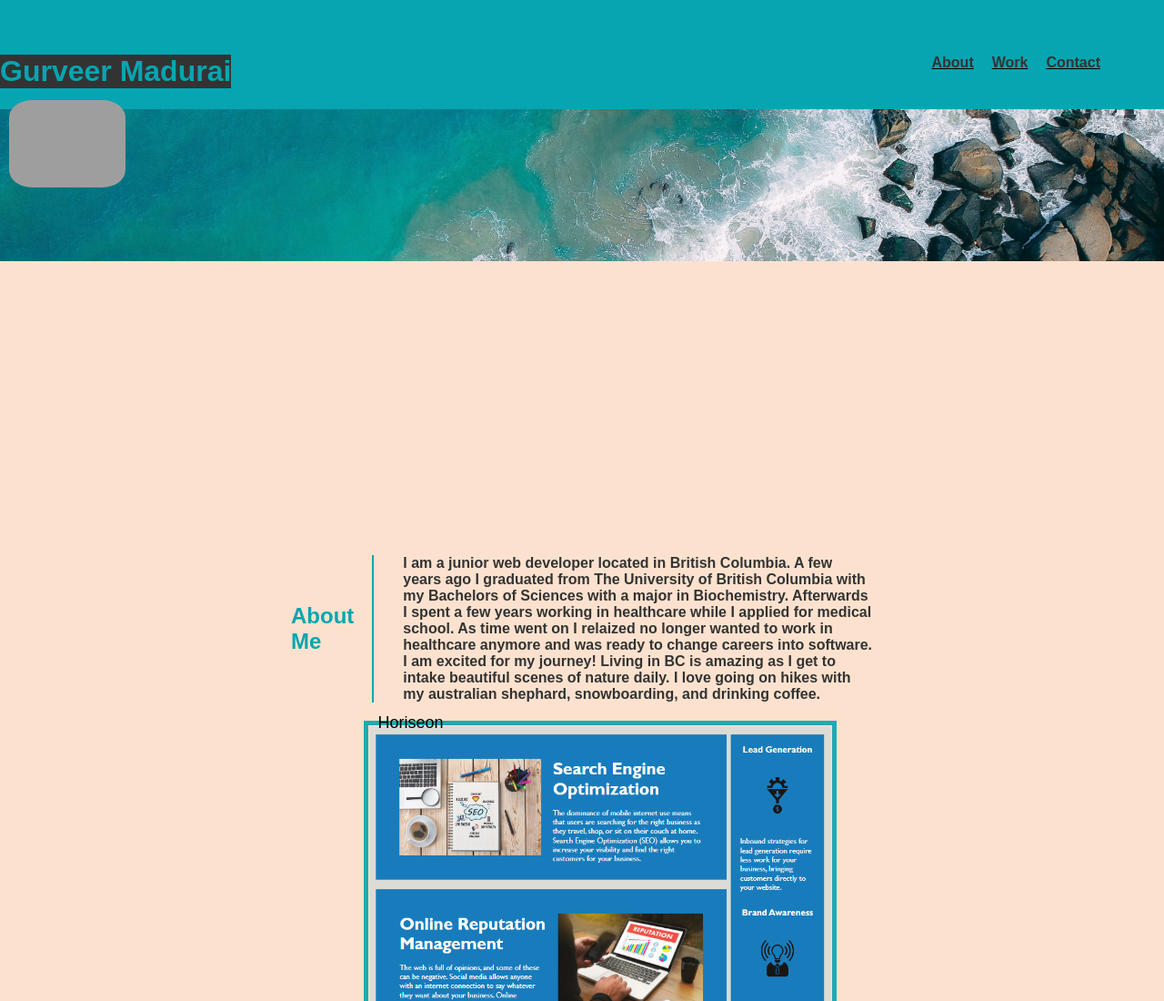
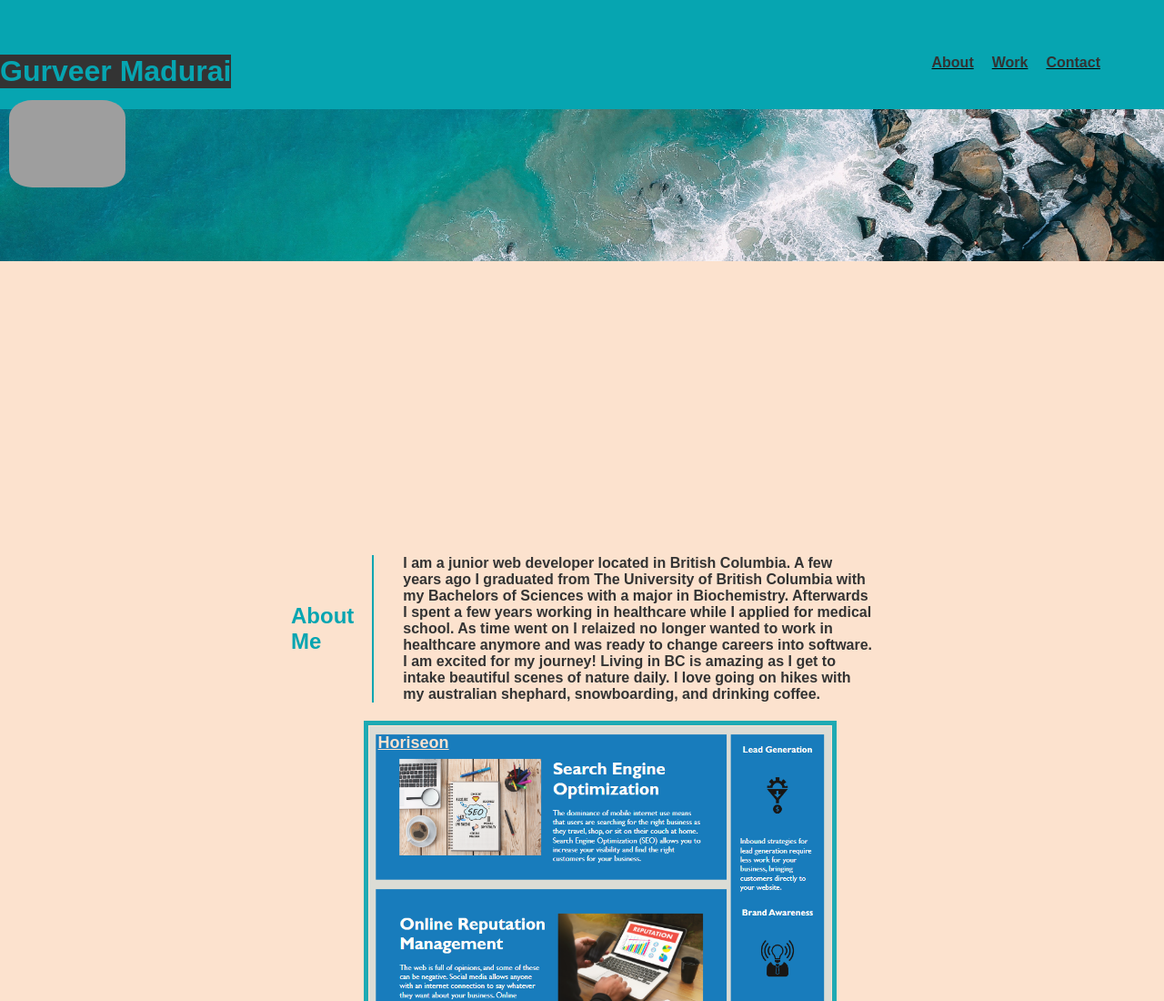
Before and after one commit to gurverm/my-portfolio, a plain HTML site: page index.html in a window 1280 px wide. Shown: the top 1100 px of the page at 91% size. Drawn offline with Linux system fonts and the light colour scheme; grey boxes are pictures that could not be loaded.

Commit message:
README images added

```diff
--- a/assets/CSS/style.css
+++ b/assets/CSS/style.css
@@ -9,7 +9,8 @@ body{
 }
 :root {
   --mainFontColor:#333;
-  --mainBlue:#06a5b1
+  --mainBlue:#06a5b1;
+  --mainTan:#fce2ce;
 }
 
 header {
@@ -90,9 +91,12 @@ p, .containerImage img, .container ul  {
 
 .containerTitle{
   position: absolute;
-  top: 8px;
+  top: 30px;
   left: 16px;
   font-size: 18px;
+  font-weight: bold;
+  color: var(--mainTan);
+  text-decoration: underline;
 }
 
 .containerImage img {
```
Also changed, not shown: assets/images/deployed2.PNG (added), assets/images/deployed3.PNG (added), 1 other file.
